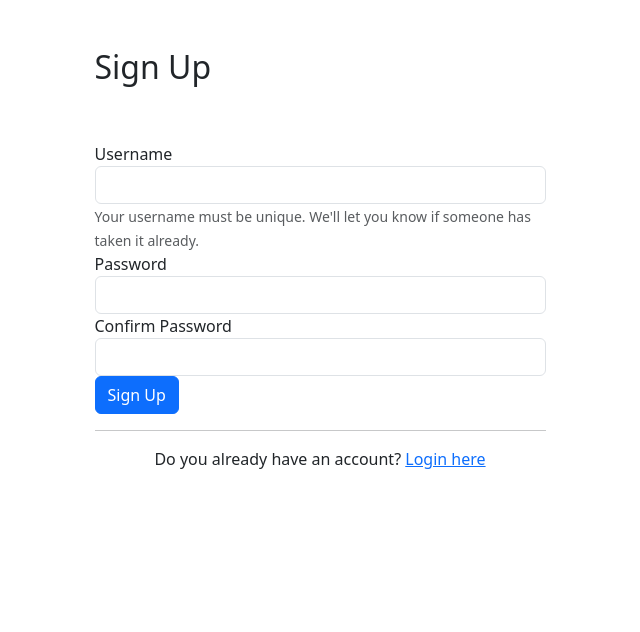
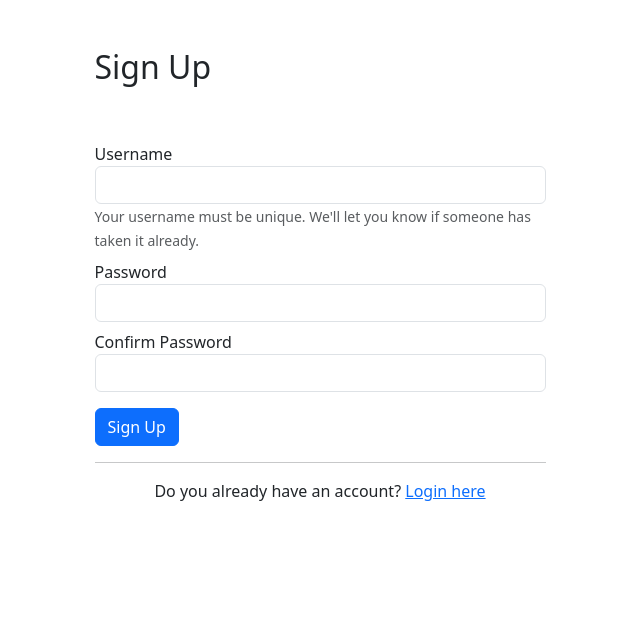
Before and after one commit to TimothyJNeale/todowoo-project, a Django app: page /signup/ in a window 1280 px wide. Shown: the part 56-688 px from the top of the page, without its empty margins (320-960 px from the left). Run offline with Django 5.2, Linux system fonts and the light colour scheme.

Commit message:
Added small vertical padding to input forms

```diff
--- a/todo/templates/todo/createtodo.html
+++ b/todo/templates/todo/createtodo.html
@@ -16,15 +16,15 @@
             <form method="POST">
                 <input type="hidden" name="next" value="{{ next }}">
                 {% csrf_token %}
-                <div class="form-group">
+                <div class="form-group mb-2">
                     <label for="title">Title</label>
                     <input type="text" name="title" class="form-control" id="title" required>
                 </div>
-                <div class="form-group">
+                <div class="form-group mb-2">
                     <label for="memo">Memo</label>
                     <textarea name="memo" class="form-control" id="memo" ></textarea>
                 </div>
-                <div class="form-group">
+                <div class="form-group mb-2">
                     <label for="importance">Importance (1-5)</label>
                     <select name="importance" class="form-control" id="importance" required style="width: 70px; display: inline-block;">
                         <option value="1">1</option>
--- a/todo/templates/todo/loginuser.html
+++ b/todo/templates/todo/loginuser.html
@@ -15,11 +15,11 @@
             {% endif %}
             <form method="POST">
                 {% csrf_token %}
-                <div class="form-group">
+                <div class="form-group mb-2">
                     <label for="username">Username</label>
                     <input type="text" name="username" class="form-control" id="username">
                 </div>
-                <div class="form-group">
+                <div class="form-group mb-3">
                     <label for="password">Password</label>
                     <input type="password" name="password" class="form-control" id="password">
                 </div>
--- a/todo/templates/todo/signupuser.html
+++ b/todo/templates/todo/signupuser.html
@@ -16,16 +16,16 @@
         {% endif %}
         <form method="POST">
             {% csrf_token %}
-            <div class="form-group">
+            <div class="form-group mb-2">
                 <label for="username">Username</label>
                 <input type="text" name="username" class="form-control" id="username" aria-describedby="usernameHelp">
                 <small id="usernameHelp" class="form-text text-muted">Your username must be unique. We'll let you know if someone has taken it already.</small>
             </div>
-            <div class="form-group">
+            <div class="form-group mb-2">
                 <label for="password1">Password</label>
                 <input type="password" name="password1" class="form-control" id="password1">
             </div>
-            <div class="form-group">
+            <div class="form-group mb-3">
                 <label for="password2">Confirm Password</label>
                 <input type="password" name="password2" class="form-control" id="password2">
             </div>
--- a/todowoo/constants.py
+++ b/todowoo/constants.py
@@ -1,4 +1,4 @@
 # A file for global constants
 # Used in multiple places in the project
 
-MAX_TODOS_PER_PAGE = 5
+MAX_TODOS_PER_PAGE = 10
```
Also changed, not shown: todo/templates/todo/viewtodo.html (+3 -13 lines).
